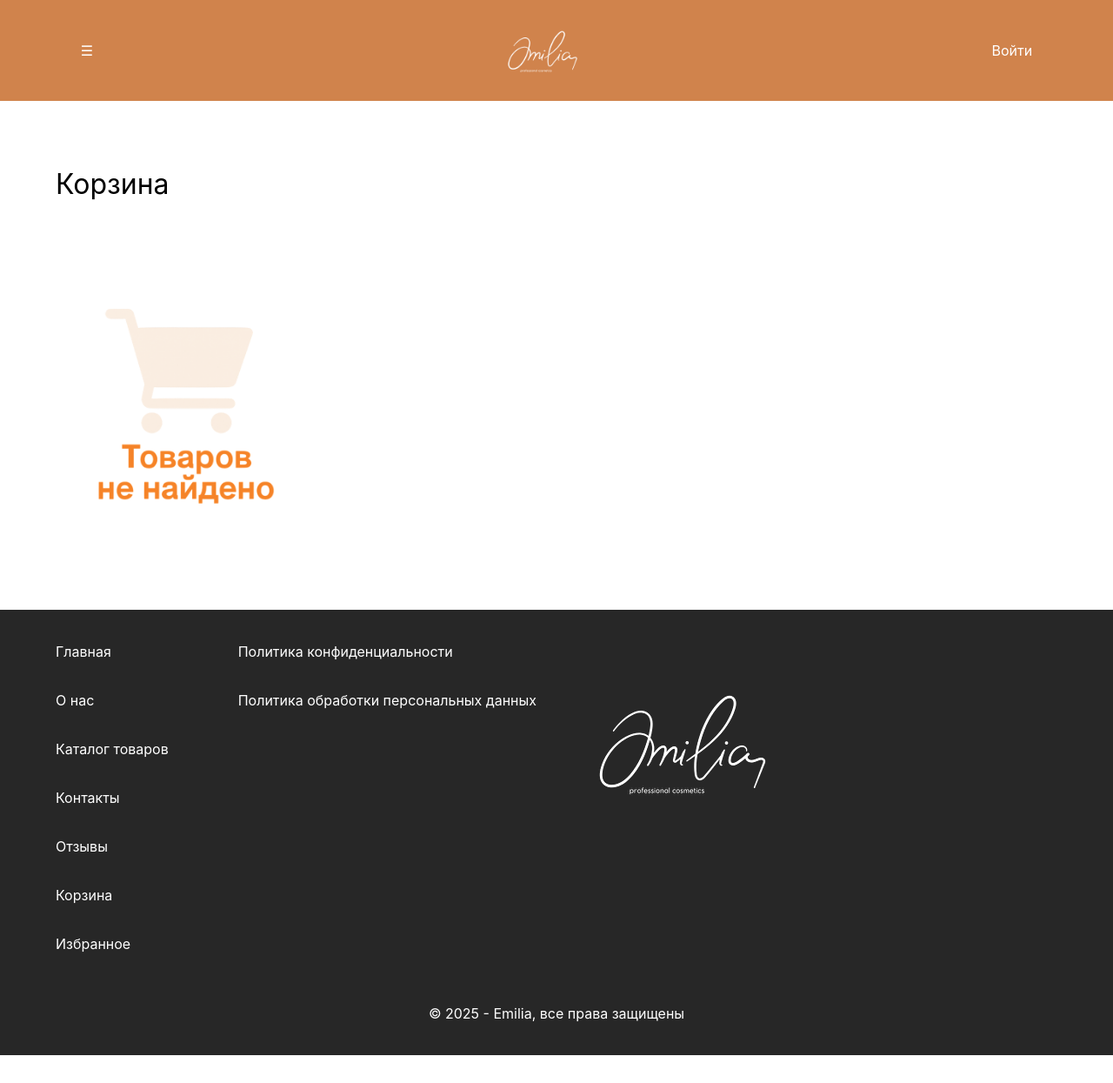
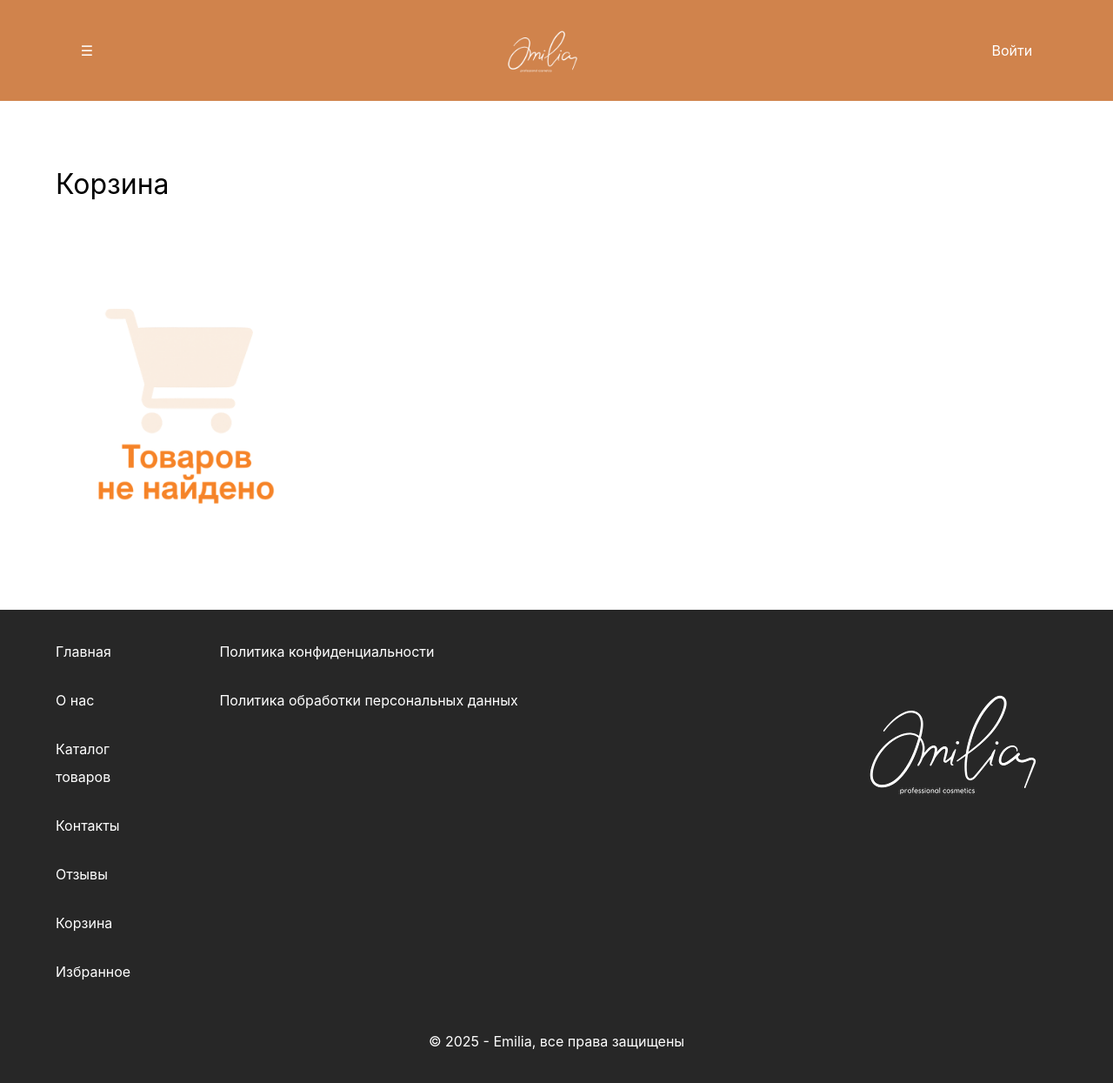
Before and after one commit to Annddreyy/magazine, a React (Create React App) app: page /bin in a window 1280 px wide. Shown: the whole page at 87% size. Before the commit the page ends 1213 px from the top, so only its background shows below. Built offline with nearby package versions, Linux system fonts and the light colour scheme.

Commit message:
fix: fix logo position on footer

```diff
--- a/src/components/common/Footer/Footer.jsx
+++ b/src/components/common/Footer/Footer.jsx
@@ -12,7 +12,7 @@ const Footer = ({ links }) => {
                         <div className={ classes.items }>
                             { leftLinks }
                         </div>
-                        <div className={ classes.left }>
+                        <div className={ classes.right }>
                             <div className={ classes.items }>
                                 { rightLinks }
                             </div>
--- a/src/components/common/Footer/Footer.module.css
+++ b/src/components/common/Footer/Footer.module.css
@@ -24,11 +24,12 @@
     gap: 5em;
 }
 
-.left {
+.right {
     display: flex;
     gap: 3em;
     align-items: start;
     justify-content: space-between;
+    width: 100%;
 }
 
 .copyright {
@@ -43,7 +44,7 @@
 }
 
 @media (max-width: 650px) {
-    .left {
+    .right {
         flex-direction: column;
         gap: 2em;
     }
```
